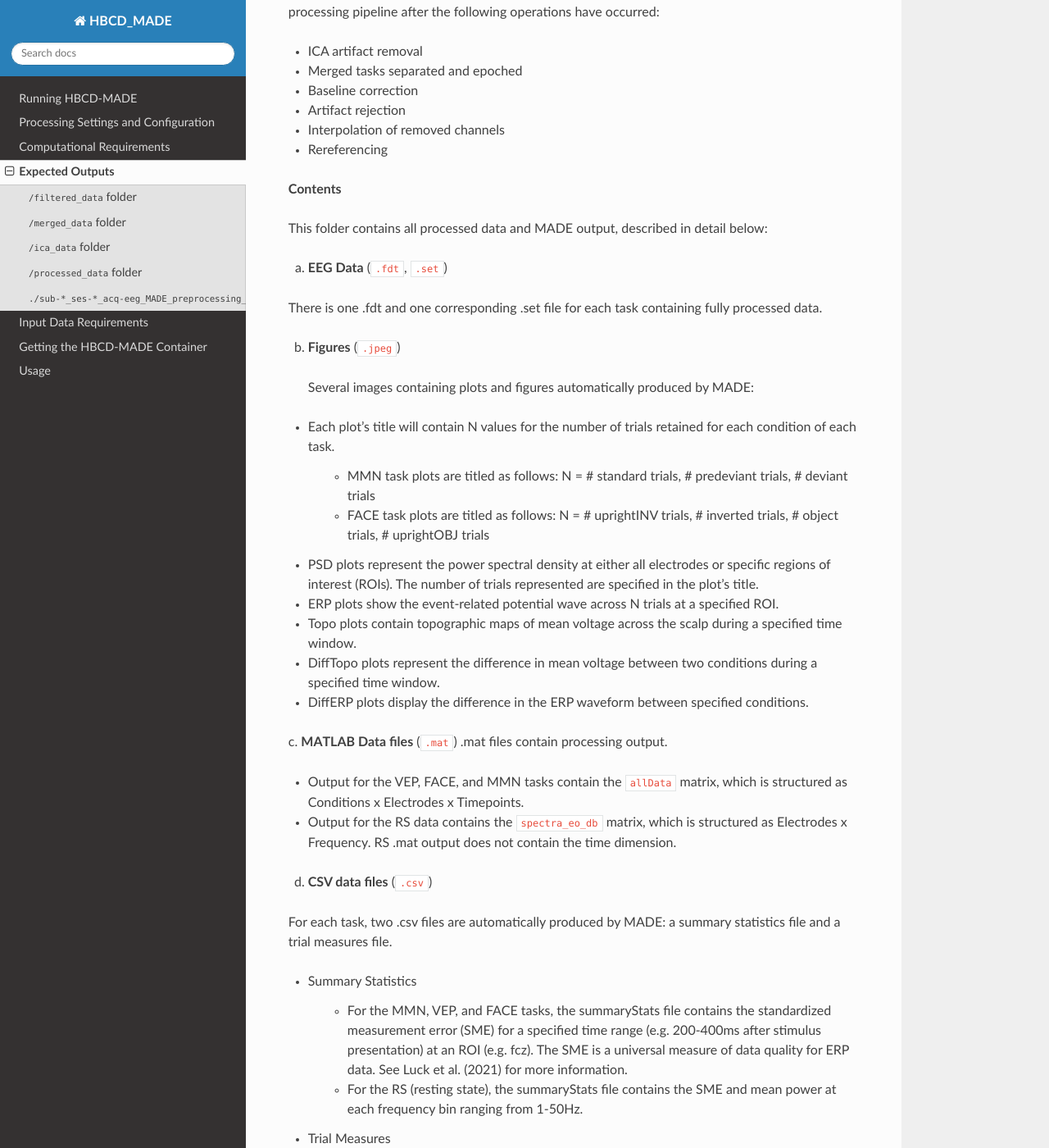
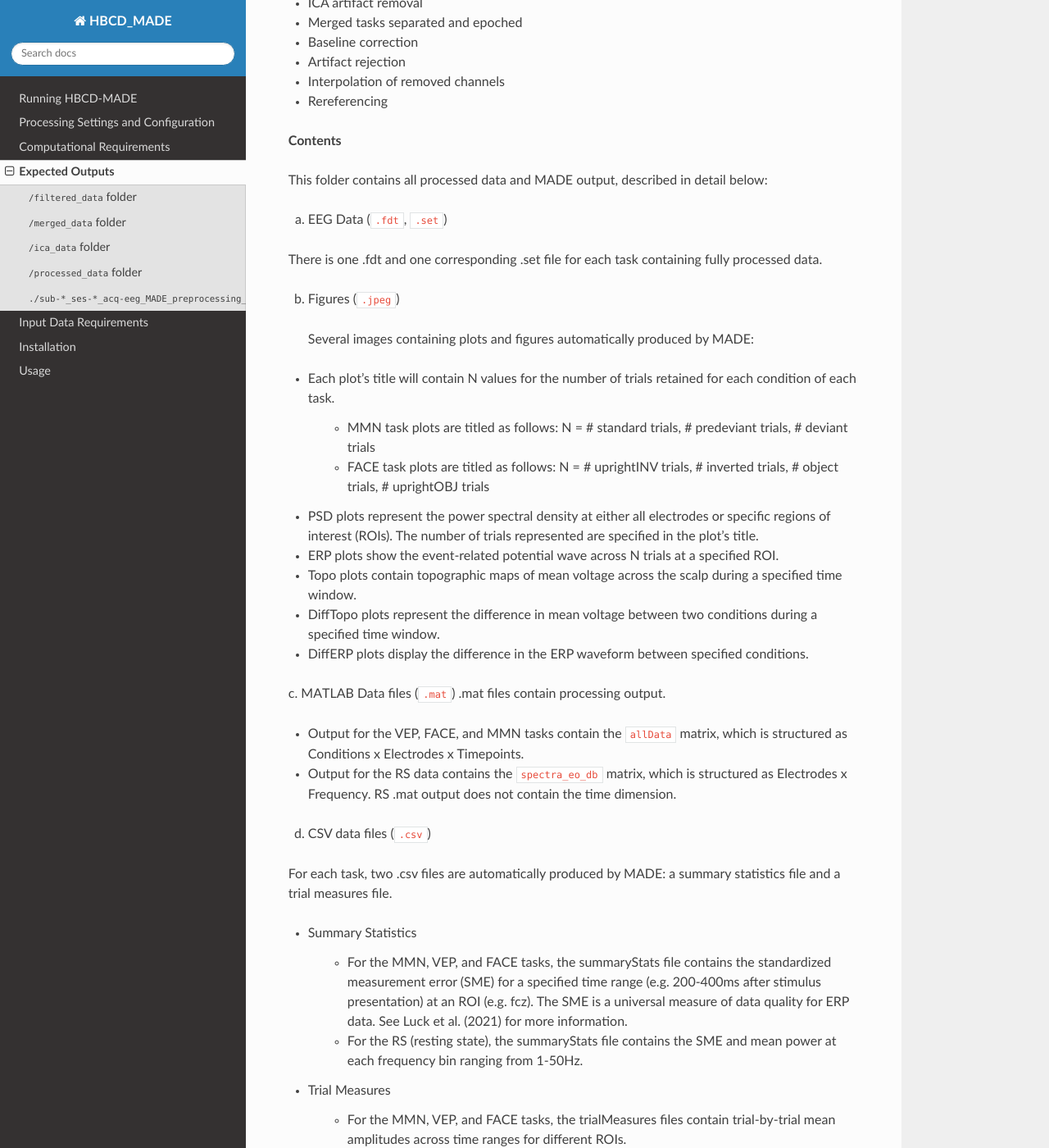
Before and after one commit to DCAN-Labs/HBCD-MADE, a Sphinx documentation site: the page built from docs/source/expected_outputs.rst, in a window 1280 px wide and 1400 px high, scrolled down 2074 px. Shown: the whole window at 82% size. Built offline with Sphinx 7.4.7 and the Read the Docs theme 2.0.0, drawn with Linux system fonts in a browser that asks for light colours.

```diff
--- a/docs/source/expected_outputs.rst
+++ b/docs/source/expected_outputs.rst
@@ -2,8 +2,7 @@ Expected Outputs
 ================
 
 The output structure of HBCD-MADE will mimic the input BIDS structure. If you have some EEG file that is found under ``/bids_dir/sub-1/ses-1/eeg/``, then the output of HBCD-MADE will fall under ``output_dir/sub-1/ses-1/eeg/``. The output of HBCD-MADE will primarily be found in *.set EEGLAB formatted data structures. Different stages of data processing will be saved, but the final data elements to be used for subsequent analyses will be found under the ‘processed_data’ folder. If you load an EEG file, from the processed_data folder, it’s ‘data’ field will have dimensions <num_electrodes, num_samples, num_epochs>, with the epochs placed around the events specified in the json file. The .set/.fdt files saved by HBCD-MADE can be loaded back into Matlab with EEGLAB’s pop_loadset function, or loaded in python using MNE.
-
-The following output folders and files are created throughout processing within each subject’s output directory:
+ The following output folders and files are created throughout processing within each subject’s output directory:
 
 - ``./filtered_data``
 - ``./merged_data``
@@ -90,11 +89,11 @@ Each file found under this folder will have a corresponding json file in the par
 
 This folder contains all processed data and MADE output, described in detail below:
 
-a. **EEG Data** (``.fdt``, ``.set``)
+a. EEG Data (``.fdt``, ``.set``)
 
 There is one .fdt and one corresponding .set file for each task containing fully processed data.
 
-b. **Figures** (``.jpeg``)
+b. Figures (``.jpeg``)
 
   Several images containing plots and figures automatically produced by MADE:
 
@@ -115,14 +114,14 @@ b. **Figures** (``.jpeg``)
 - DiffERP plots display the difference in the ERP waveform between specified conditions.
 
 
-c. **MATLAB Data files** (``.mat``)
+c. MATLAB Data files (``.mat``)
 .mat files contain processing output.
 
 - Output for the VEP, FACE, and MMN tasks contain the ``allData`` matrix, which is structured as Conditions x Electrodes x Timepoints.
 
 - Output for the RS data contains the ``spectra_eo_db`` matrix, which is structured as Electrodes x Frequency. RS .mat output does not contain the time dimension.
 
-d. **CSV data files** (``.csv``)
+d. CSV data files (``.csv``)
 
 For each task, two .csv files are automatically produced by MADE: a summary statistics file and a trial measures file.
 
@@ -140,7 +139,7 @@ For each task, two .csv files are automatically produced by MADE: a summary stat
 
 
 ``./sub-*_ses-*_acq-eeg_MADE_preprocessing_report.csv``
---------------------------------------------------------
+-------------------------
 
 Processing report automatically generated by MADE. The file MADE_preprocessing_report.csv will contain summary level statistics related to the processing of your data. Because the EEG data is merged across tasks for portions of the pre-processing, some of these entries will be the same for all tasks. See Debnath et al. (2021) for more information on MADE preprocessing. The following variables are represented:
 
@@ -171,7 +170,6 @@ The following variables within the MADE processing report represent the number o
 - MMN_PreDev: mismatch negativity, standard stimulus preceding deviant stimulus
 - MMN_Dev: mismatch negativity, deviant stimulus
 
-
 .. toctree::
    :maxdepth: 2
    :caption: Contents:
--- a/docs/source/getting_the_container.rst
+++ b/docs/source/getting_the_container.rst
@@ -1,7 +1,7 @@
-Getting the HBCD-MADE Container
+Installation
 -------------------------------
 
-The container for HBCD-MADE can be found on Docker Hub. It can be downloaded with singularity as follows:
+The container for HBCD-MADE can be found on Docker Hub. It can be downloaded with Singularity as follows:
 
 .. code-block:: console
 
```
Also changed, not shown: docs/source/json_configuration.rst (+31 -64 lines), docs/source/resources.rst (added, +17 -0 lines).
